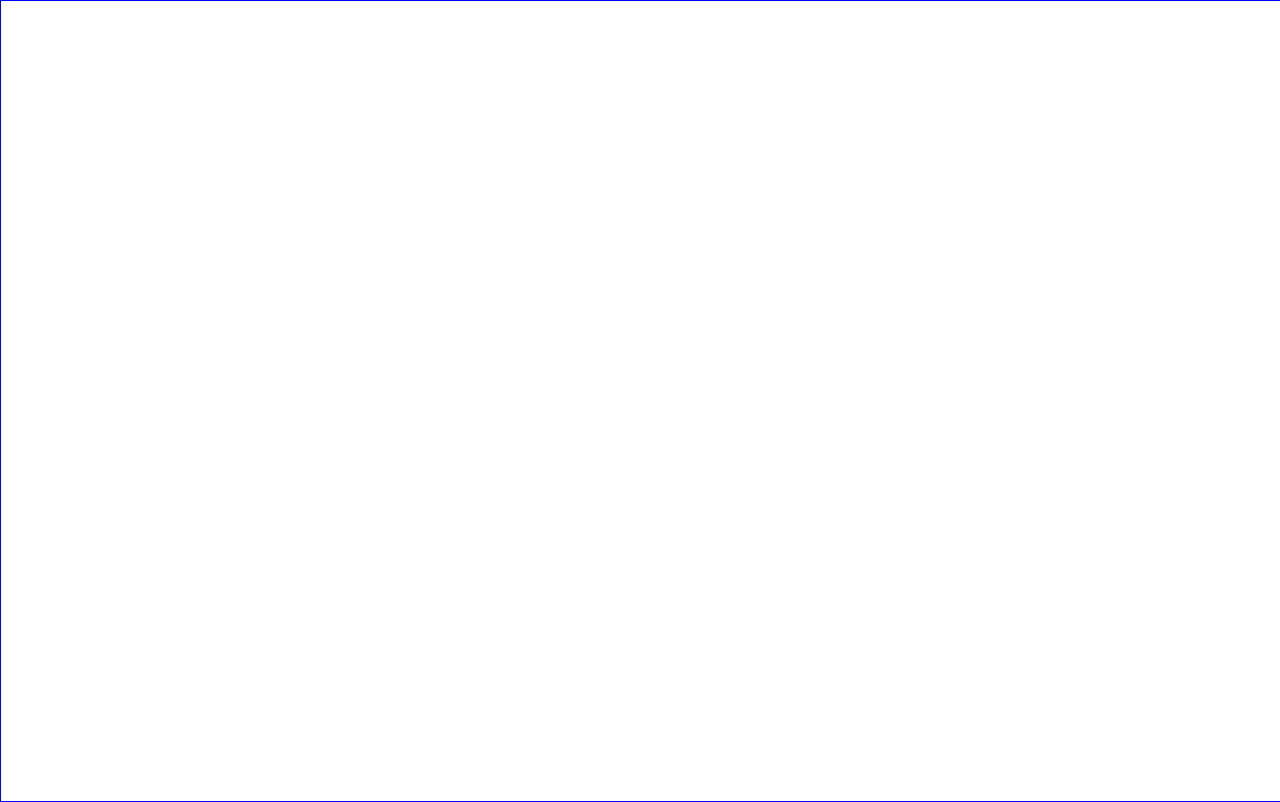
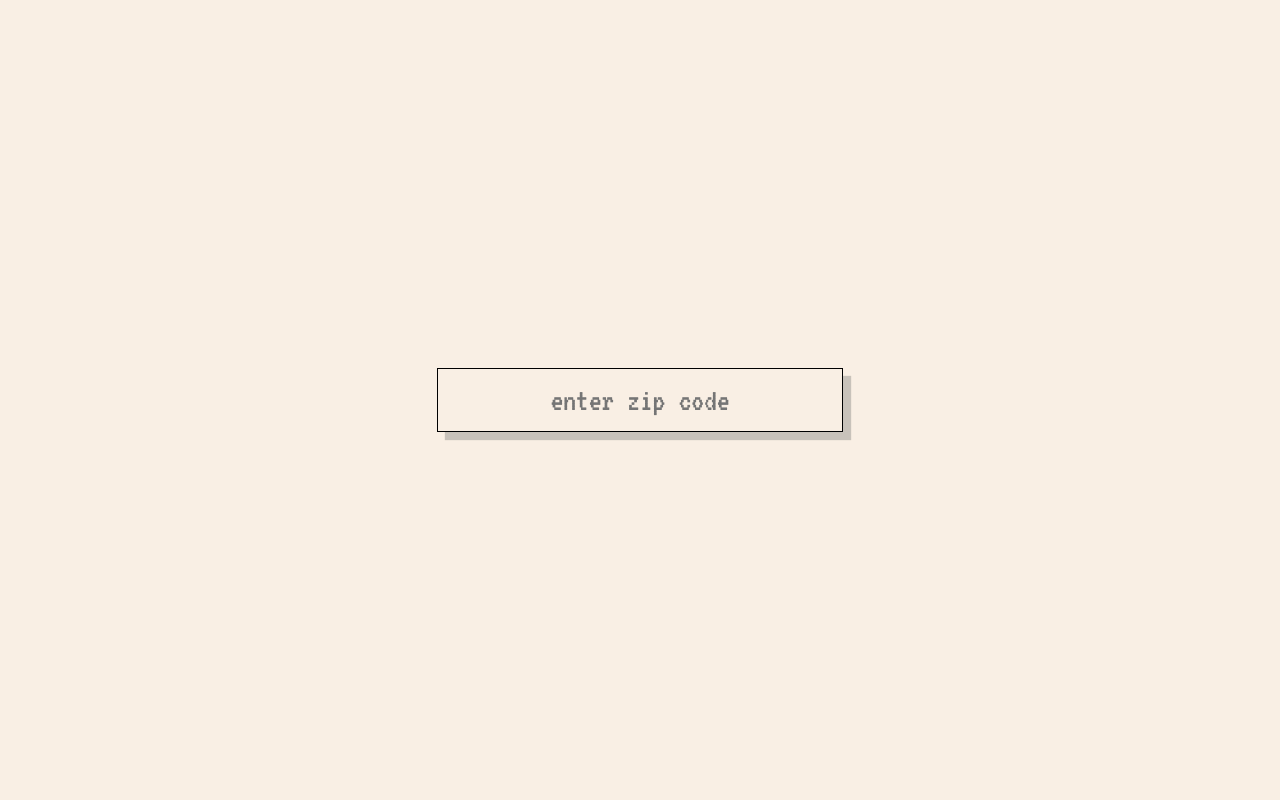
Before and after one commit to tsamantanis/retro-openweather-mood, a React (Create React App) app: page / in a window 1280 px wide. Built offline with nearby package versions, Linux system fonts and the light colour scheme.

Commit message:
Create and style input field with functional openweatherapi requests

```diff
--- a/public/index.html
+++ b/public/index.html
@@ -15,6 +15,8 @@
       user's mobile device or desktop. See https://developers.google.com/web/fundamentals/web-app-manifest/
     -->
     <link rel="manifest" href="%PUBLIC_URL%/manifest.json" />
+    <link rel="preconnect" href="https://fonts.gstatic.com">
+    <link href="https://fonts.googleapis.com/css2?family=VT323&display=swap" rel="stylesheet">
     <!--
       Notice the use of %PUBLIC_URL% in the tags above.
       It will be replaced with the URL of the `public` folder during the build.
--- a/src/App.css
+++ b/src/App.css
@@ -10,5 +10,5 @@ html {
     display: flex;
     align-items: center;
     justify-content: center;
-    border: 1px solid blue;
+    background: #F9EFE4;
 }
--- a/src/App.js
+++ b/src/App.js
@@ -1,11 +1,18 @@
+import React, { useState } from 'react';
+import PostalInput from './components/PostalInput';
 import './App.css';
 
 function App() {
-  return (
-    <div className="App">
-
-    </div>
-  );
+    const [weatherData, setWeatherData] = useState()
+    console.log(weatherData)
+    return (
+        <div className="App">
+            <PostalInput
+                weatherData={weatherData}
+                setWeatherData={setWeatherData}
+            />
+        </div>
+    );
 }
 
 export default App;
--- /dev/null
+++ b/src/components/PostalInput.css
@@ -0,0 +1,24 @@
+input {
+    min-height: 60px;
+    max-width: 600px;
+    min-width: 400px;
+    /* width: 100%; */
+    border: 1px solid #000;
+    background: #F9EFE4;
+    box-shadow: 8px 8px 1px #C8C2BA;
+    text-align: center;
+    font-family: 'VT323', monospace;
+    font-size: 2rem;
+}
+
+input:focus, input:active, input:hover, input:focus-visible, input:visited, input:target, input:focus-within {
+    border: 1px solid #000;
+    background: #F9EFE4;
+    box-shadow: 8px 8px 1px #C8C2BA;
+    outline: none !important;
+}
+
+form:focus, form:active {
+    border: none;
+    outline: none !important;
+}
--- /dev/null
+++ b/src/components/PostalInput.js
@@ -0,0 +1,39 @@
+import React, { useState } from 'react';
+import './PostalInput.css';
+
+function PostalInput({ weatherData, setWeatherData }) {
+    const [postal, setPostal] = useState('')
+
+    console.log(postal.length === 5)
+    console.log(postal.match('/^\d+$/'))
+    console.log(!weatherData)
+    console.log('\n')
+    if (postal.length === 5 && postal.match(/^\d+$/) && !weatherData) {
+        fetchWeather()
+    }
+
+    async function fetchWeather() {
+    const units = "metric"
+    const url = `https://api.openweathermap.org/data/2.5/weather?zip=${postal},us&appid=${process.env.REACT_APP_OPENWEATHER_API_KEY}&units=${units}`
+        try {
+            const res = await fetch(url)
+            console.log(res)
+            setWeatherData(res.json())
+        } catch (error) {
+            setWeatherData(null)
+            console.log(error.message)
+        }
+    }
+    return (
+        <input
+            placeholder="enter zip code"
+            type="text"
+            minLength="5"
+            maxLength="5"
+            value={ postal }
+            onChange={ (e) => setPostal(e.target.value) }
+        />
+    );
+}
+
+export default PostalInput;
--- a/src/index.css
+++ b/src/index.css
@@ -1,13 +1,5 @@
-body {
+
+body, html, .App {
   margin: 0;
-  font-family: -apple-system, BlinkMacSystemFont, 'Segoe UI', 'Roboto', 'Oxygen',
-    'Ubuntu', 'Cantarell', 'Fira Sans', 'Droid Sans', 'Helvetica Neue',
-    sans-serif;
-  -webkit-font-smoothing: antialiased;
-  -moz-osx-font-smoothing: grayscale;
+  font-family: 'VT323', monospace;
 }
-
-code {
-  font-family: source-code-pro, Menlo, Monaco, Consolas, 'Courier New',
-    monospace;
-}
```
Also changed, not shown: 1 other file (tests, documents, lock files or other folders).
